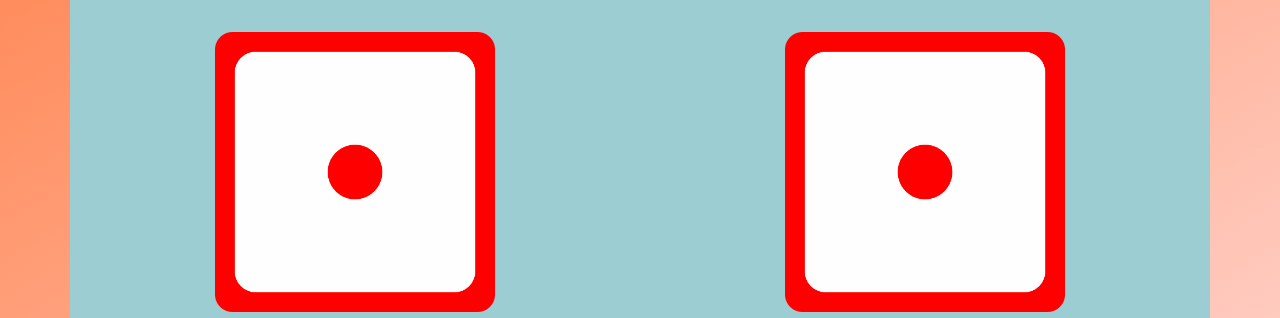
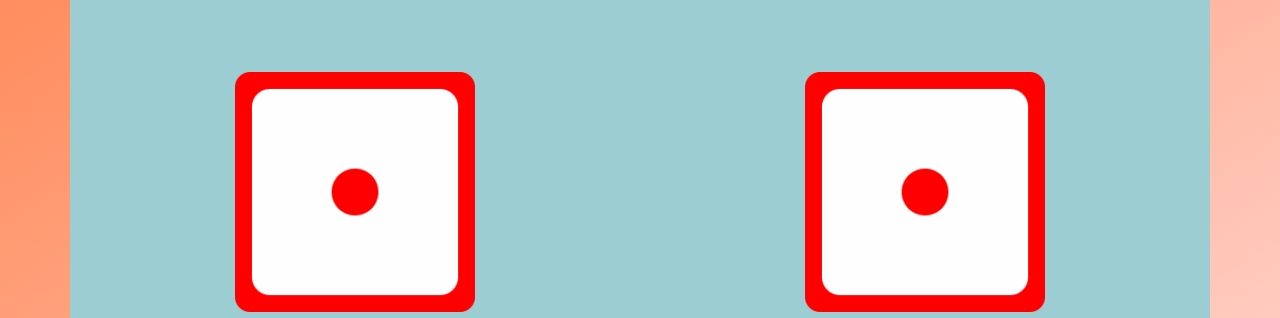
Before and after one commit to keshav1sharma/Roll_a_Dice, a plain HTML site: page index.html in a window 1280 px wide. Shown: the part 136-454 px from the top of the page. Drawn offline with nearby package versions, Linux system fonts and the light colour scheme; a web font is replaced by a local one.

Commit message:
Update index.html

```diff
--- a/index.html
+++ b/index.html
@@ -34,7 +34,7 @@
         <div class="col-6 dice1">
 
           <div class="dice1-img-flex">
-          <img class="dice1-img" src="./images/dice1.png" style="height: 35vh;">
+          <img class="dice1-img" src="./images/dice1.png" style="height: 15rem;">
 
           </div>
           <div class="button-flex" style="font-size: 2rem;">Player 1</div>
@@ -46,7 +46,7 @@
         <div class="col-6 dice2">
 
           <div class="dice2-img-flex">
-            <img class="dice2-img" src="./images/dice1.png" style="height: 35vh;">
+            <img class="dice2-img" src="./images/dice1.png" style="height: 15rem;">
           </div>
           <div class="button-flex" style="font-size: 2rem;">Player 2</div>
         </div>
```
